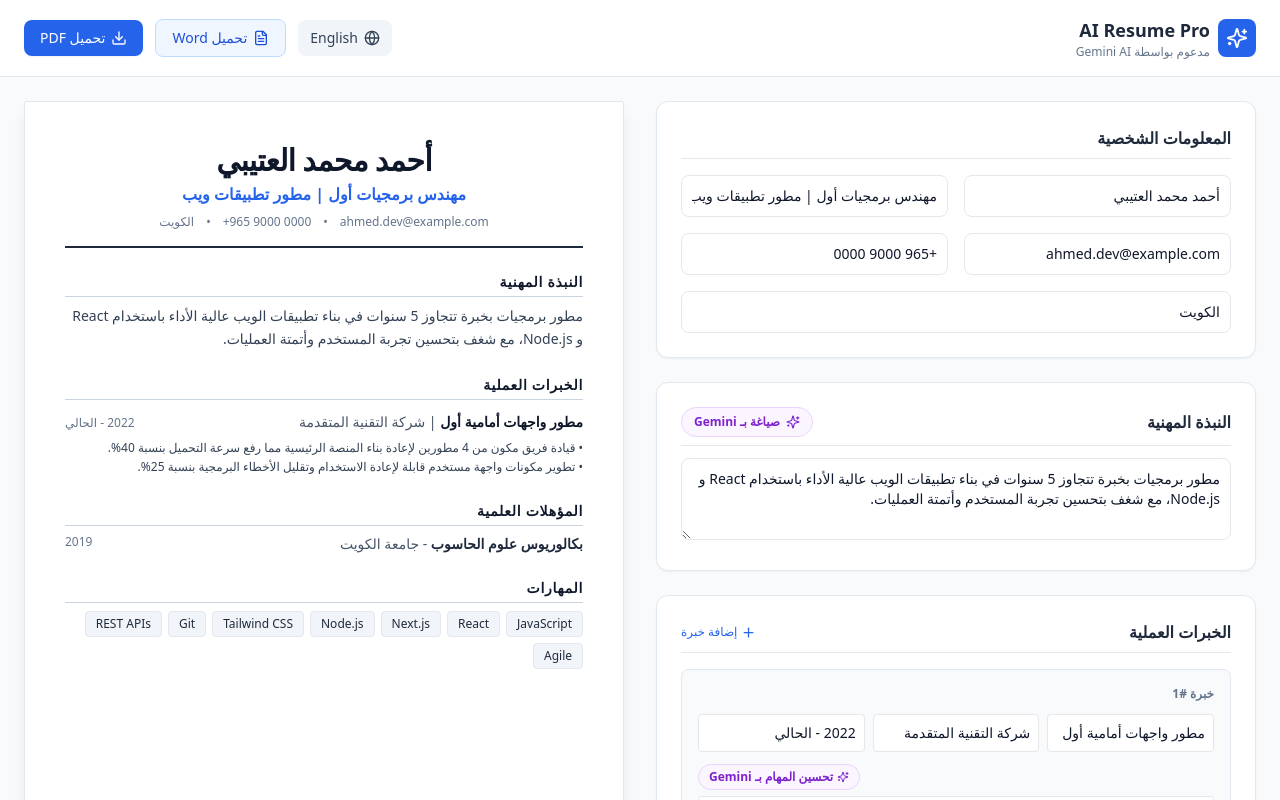
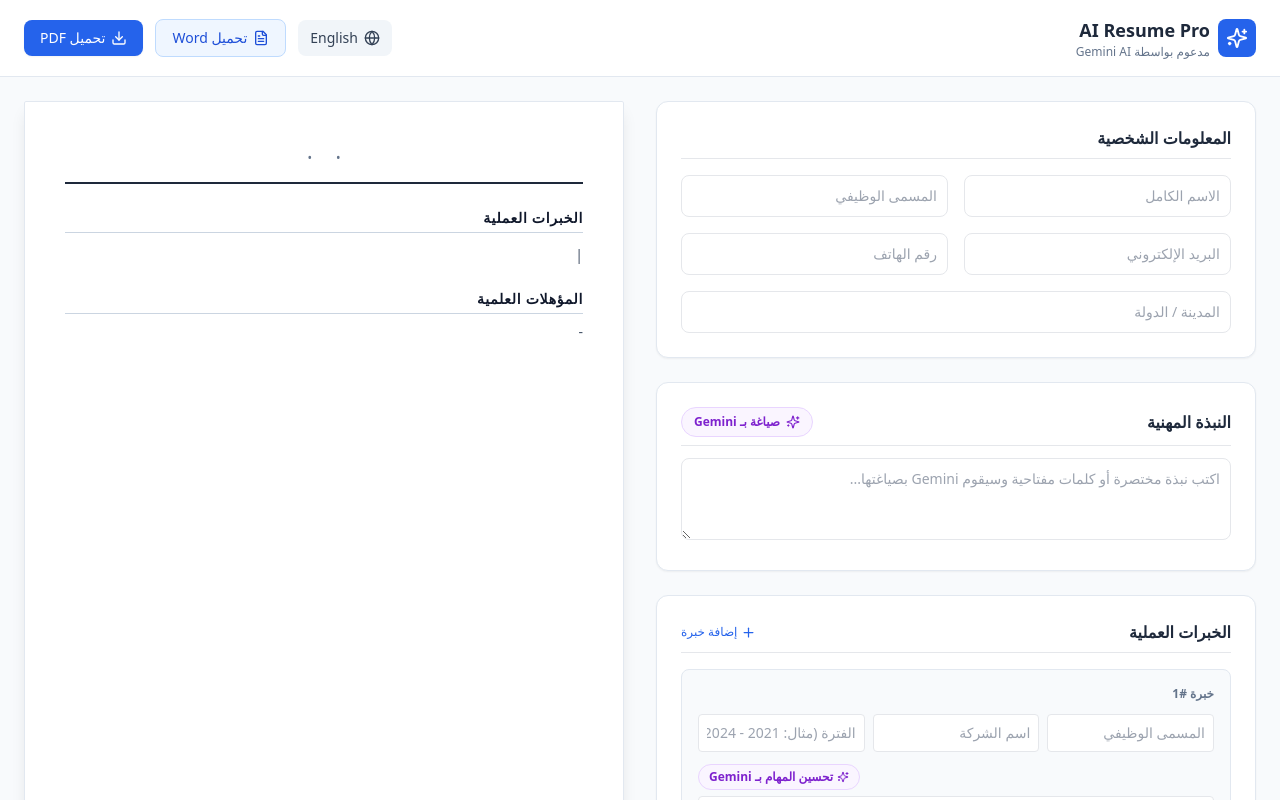
Before and after one commit to mrahmed22296-gif/ai-resume-builder, a Next.js app: page / in a window 1280 px wide. Shown: the top 800 px of the page. Built offline with nearby package versions, Linux system fonts and the light colour scheme.

Commit message:
Update page.js

```diff
--- a/app/page.js
+++ b/app/page.js
@@ -9,33 +9,32 @@ export default function ResumeBuilder() {
   const [lang, setLang] = useState("ar");
   const [loadingField, setLoadingField] = useState(null);
 
-  const [resume, setResume] = useState({
-    fullName: "أحمد محمد العتيبي",
-    jobTitle: "مهندس برمجيات أول | مطور تطبيقات ويب",
-    email: "ahmed.dev@example.com",
-    phone: "+965 9000 0000",
-    location: "الكويت",
-    summary: "مطور برمجيات بخبرة تتجاوز 5 سنوات في بناء تطبيقات الويب عالية الأداء باستخدام React و Node.js، مع شغف بتحسين تجربة المستخدم وأتمتة العمليات.",
+ const [resume, setResume] = useState({
+    fullName: "",
+    jobTitle: "",
+    email: "",
+    phone: "",
+    location: "",
+    summary: "",
     experiences: [
       {
         id: 1,
-        role: "مطور واجهات أمامية أول",
-        company: "شركة التقنية المتقدمة",
-        period: "2022 - الحالي",
-        description: "• قيادة فريق مكون من 4 مطورين لإعادة بناء المنصة الرئيسية مما رفع سرعة التحميل بنسبة 40%.\n• تطوير مكونات واجهة مستخدم قابلة لإعادة الاستخدام وتقليل الأخطاء البرمجية بنسبة 25%."
+        role: "",
+        company: "",
+        period: "",
+        description: ""
       }
     ],
     education: [
       {
         id: 1,
-        degree: "بكالوريوس علوم الحاسوب",
-        institution: "جامعة الكويت",
-        year: "2019"
+        degree: "",
+        institution: "",
+        year: ""
       }
     ],
-    skills: "JavaScript, React, Next.js, Node.js, Tailwind CSS, Git, REST APIs, Agile"
+    skills: ""
   });
-
   // استدعاء Gemini AI لتحسين النصوص
   const enhanceWithAI = async (text, type, expId = null) => {
     if (!text.trim()) return alert("يرجى كتابة بعض الكلمات أو المسمى الوظيفي أولاً ليتمكن الذكاء الاصطناعي من صياغته.");
```
